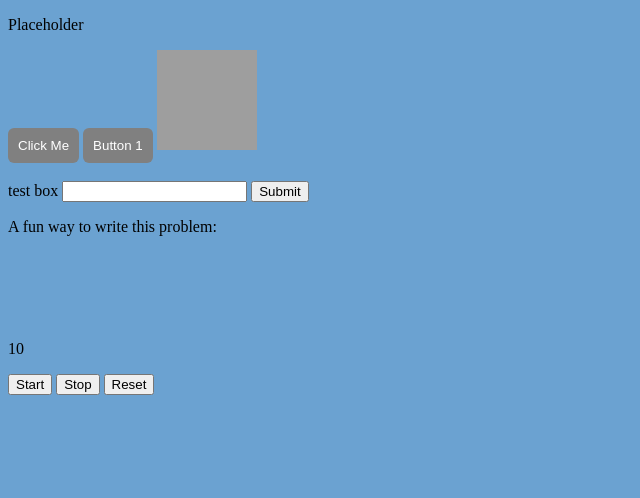
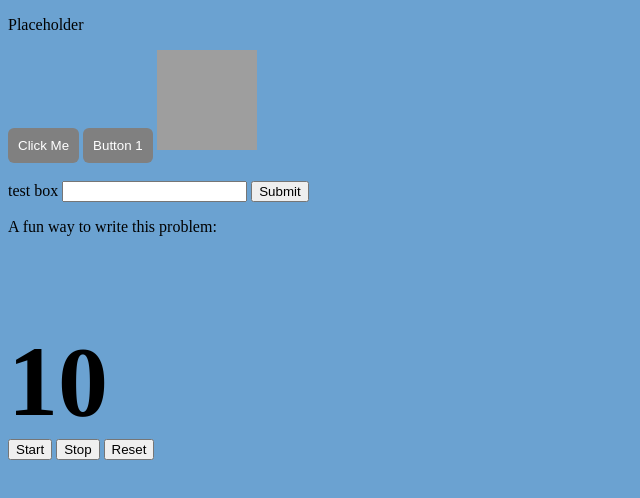
Before and after one commit to Draike13/class5-practice, a plain HTML site: page index.html in a window 1280 px wide. Shown: the whole page, without its empty margins (0-640 px from the left). Drawn offline with Linux system fonts and the light colour scheme; grey boxes are pictures that could not be loaded.

Commit message:
make more legible

```diff
--- a/styles.css
+++ b/styles.css
@@ -33,3 +33,9 @@ body {
   height: 100px;
   width: 100px;
 }
+
+#countdown {
+  margin: 0;
+  font-size: 100px;
+  font-weight: bold;
+}
```
